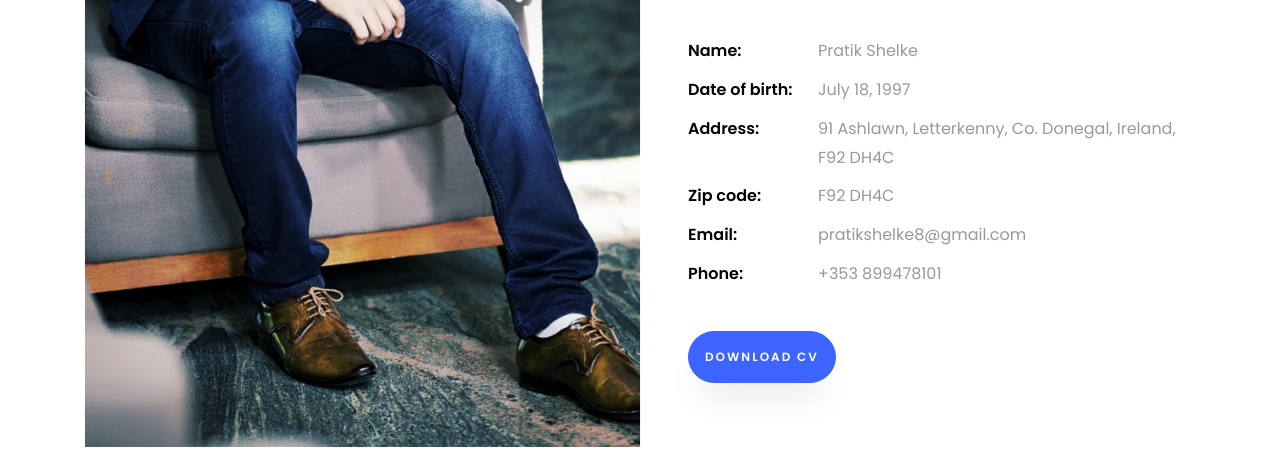
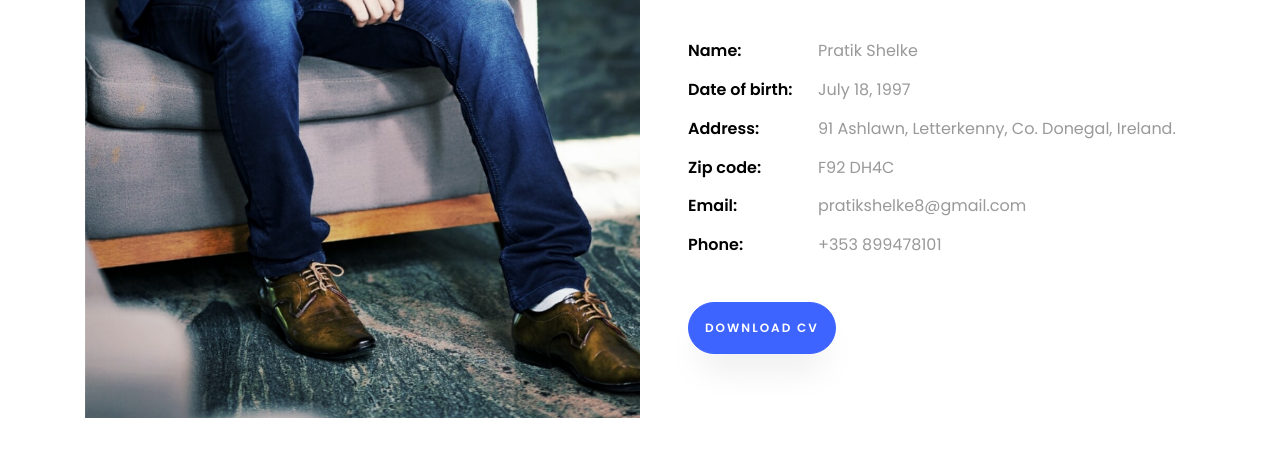
Before and after one commit to PratikShelke-1/Pratik_Portfolio, a plain HTML site: page index.html in a window 1280 px wide. Shown: the part 1369-1829 px from the top of the page. Drawn offline with Linux system fonts and the light colour scheme; files whose address does not match are found by name.

Commit message:
Update index.html

```diff
--- a/index.html
+++ b/index.html
@@ -98,7 +98,7 @@
 		            <ul class="about-info mt-4 px-md-0 px-2">
 		            	<li class="d-flex"><span>Name:</span> <span>Pratik Shelke</span></li>
 		            	<li class="d-flex"><span>Date of birth:</span> <span>July 18, 1997</span></li>
-		            	<li class="d-flex"><span>Address:</span> <span>91 Ashlawn, Letterkenny, Co. Donegal, Ireland, F92 DH4C</span></li>
+		            	<li class="d-flex"><span>Address:</span> <span>91 Ashlawn, Letterkenny, Co. Donegal, Ireland.</span></li>
 		            	<li class="d-flex"><span>Zip code:</span> <span>F92 DH4C</span></li>
 		            	<li class="d-flex"><span>Email:</span> <span>pratikshelke8@gmail.com</span></li>
 		            	<li class="d-flex"><span>Phone: </span> <span>+353 899478101</span></li>
@@ -985,7 +985,7 @@
             	<h2 class="ftco-heading-2">Have a Questions?</h2>
             	<div class="block-23 mb-3">
 	              <ul>
-	                <li><span class="icon icon-map-marker"></span><span class="text">91 Ashlawn, Letterkenny, Co. Donegal, Ireland, F92 DH4C</span></li>
+	                <li><span class="icon icon-map-marker"></span><span class="text">91 Ashlawn, Letterkenny, Co. Donegal, Ireland, F92 DH4C.</span></li>
 	                <li><a href="#"><span class="icon icon-phone"></span><span class="text">+353 899478101</span></a></li>
 	                <li><a href="#"><span class="icon icon-envelope"></span><span class="text">pratikshelke8@gmail.com</span></a></li>
 	              </ul>
```
